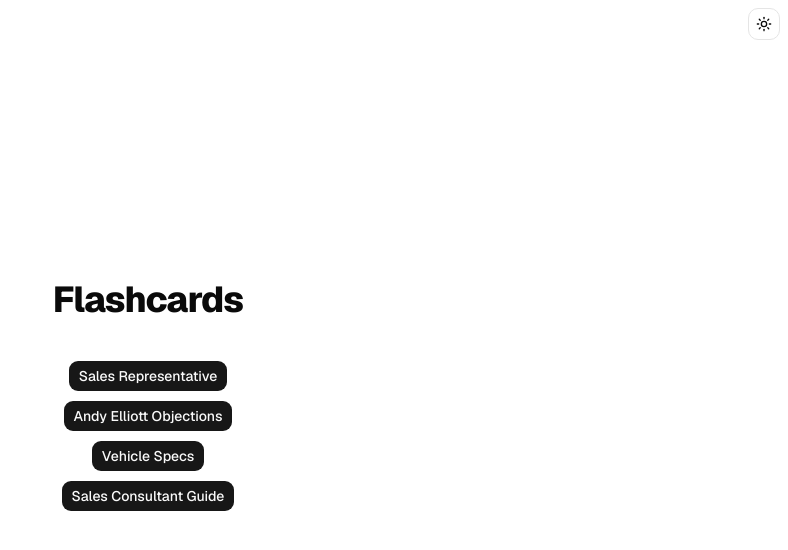
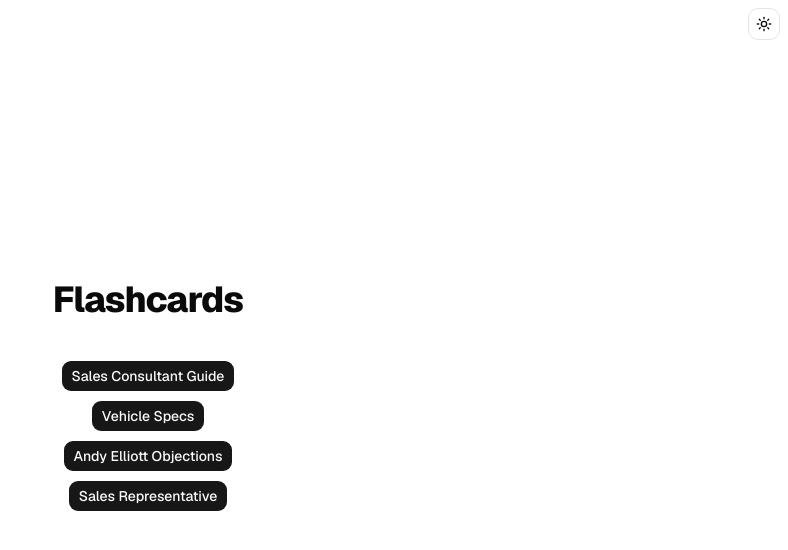
Before and after one commit to fitd-tech/flashcards, a Next.js app: page / in a window 1280 px wide. Shown: the top 550 px of the page, without its empty margins (492-1280 px from the left). Built offline with nearby package versions, Linux system fonts and the light colour scheme.

Commit message:
Reorder decks

```diff
--- a/app/page.tsx
+++ b/app/page.tsx
@@ -8,10 +8,10 @@
 import Link from "next/link";
 
 const menuDecks = [
+  "sales-consultant-guide",
+  "vehicle-specs",
+  "andy-elliott-objections",
   "sales-representative",
-  "andy-elliott-objections",
-  "vehicle-specs",
-  "sales-consultant-guide",
 ];
 
 export default function Home() {
```
